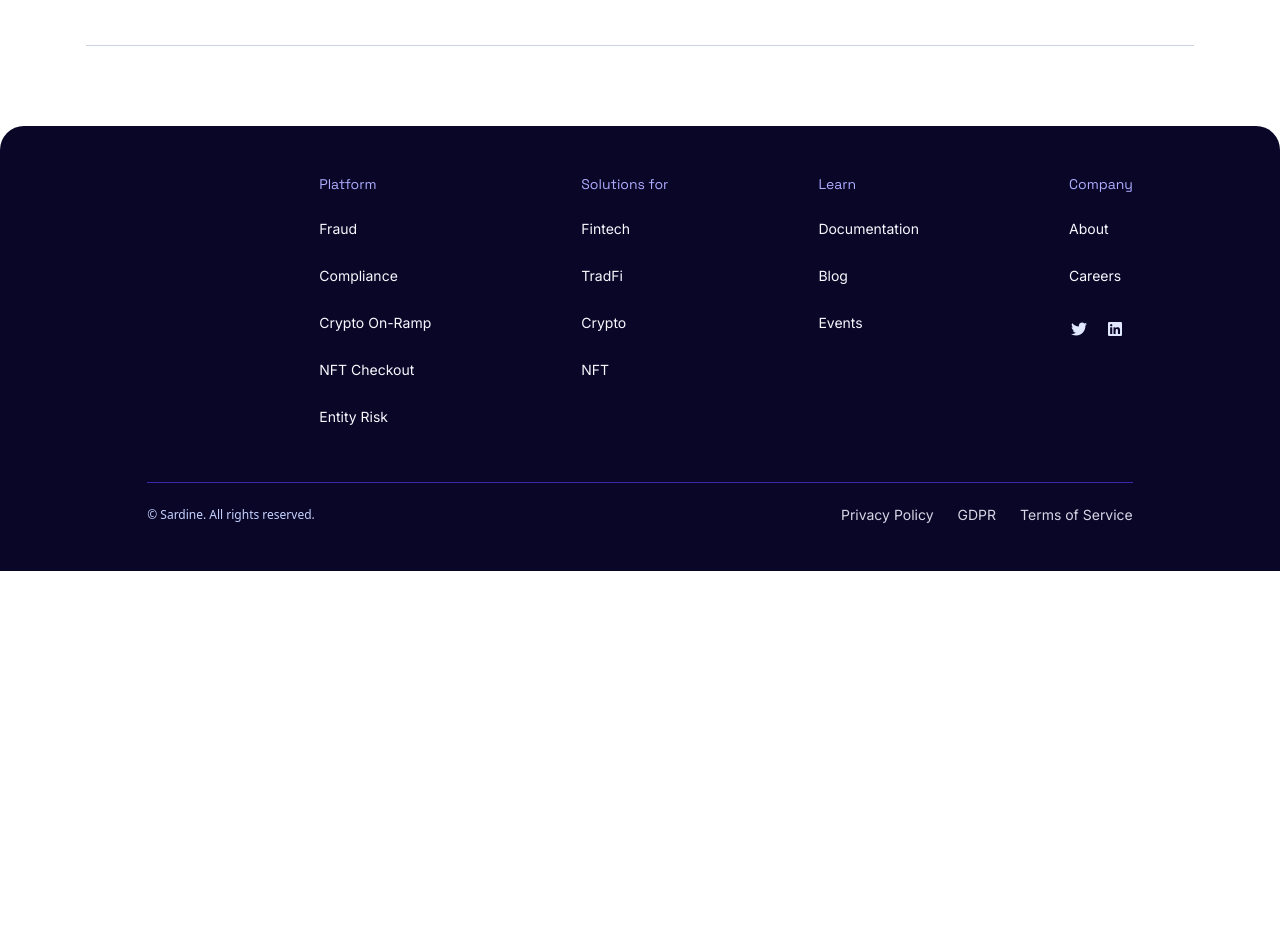
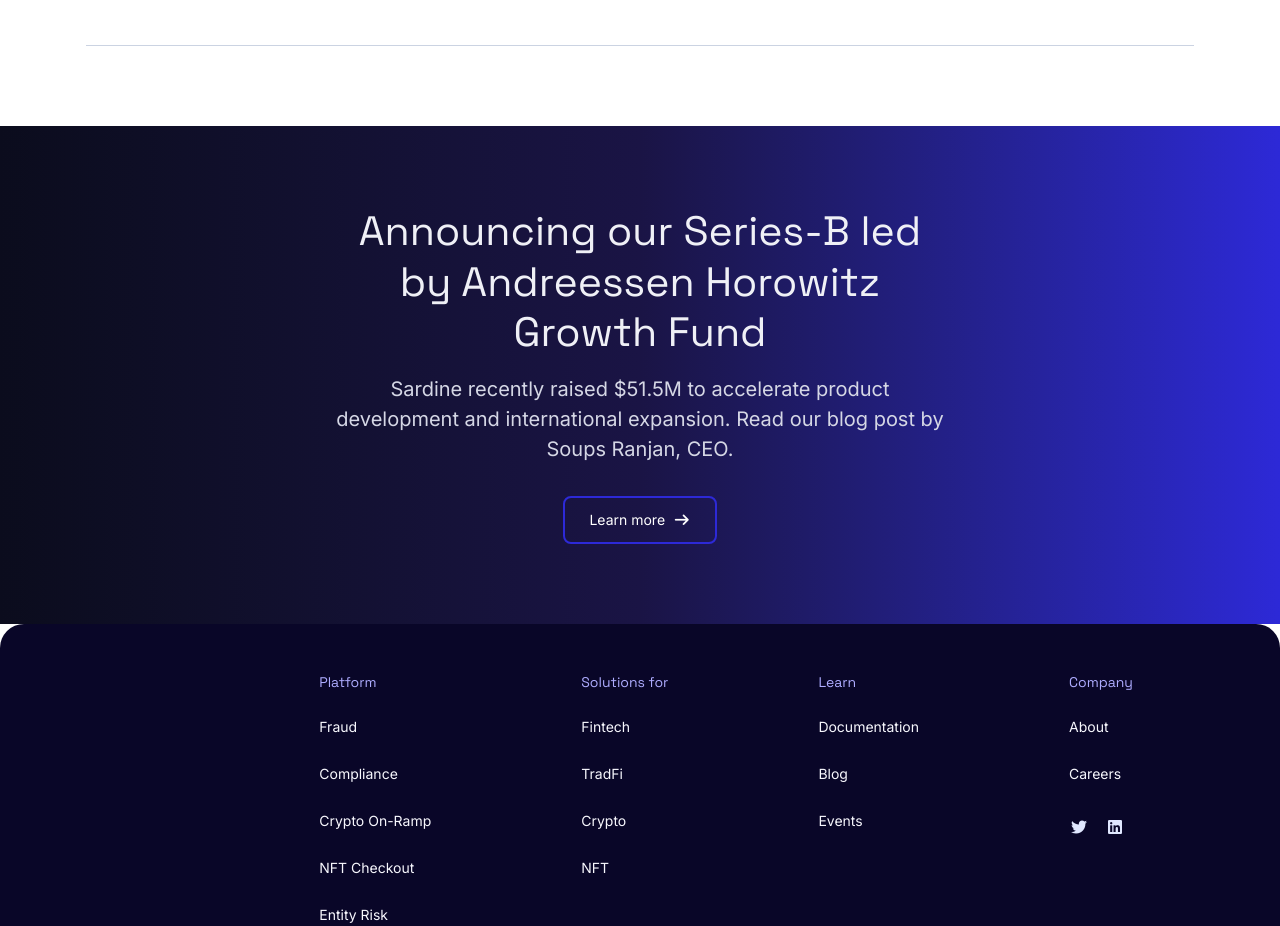
Before and after one commit to Azamat493/4-oy-12-dars-, a website: page index.html in a window 1280 px wide. Shown: the part 6013-6939 px from the top of the page. Before the commit the page ends 6584 px from the top, so only its background shows below. Drawn offline with Linux system fonts and the light colour scheme.

Commit message:
Описание изменений

```diff
--- a/index.html
+++ b/index.html
@@ -781,6 +781,29 @@
           <div class="mt-12 border-t border-[#cbd3e2]"></div>
         </div>
       </section>
+      <section
+        class="py-20 max-w-[1550px] w-full mx-auto px-6 bg-linear-to-r from-[#0b0c1d] via-[#1a1445] to-[#2d29d7]"
+      >
+        <div class="max-w-[1550px] w-full mx-auto text-center">
+          <h2
+            class="font-normal w-[50%] mx-auto text-[41px] leading-[123%] text-[#eff0f6] font-second-family mb-4"
+          >
+            Announcing our Series-B led by Andreessen Horowitz Growth Fund
+          </h2>
+          <p
+            class="font-normal w-[50%] mx-auto text-xl leading-[150%] text-[#d5d7e5] font-family mb-8"
+          >
+            Sardine recently raised $51.5M to accelerate product development and
+            international expansion. Read our blog post by Soups Ranjan, CEO.
+          </p>
+          <button
+            class="flex items-center mx-auto cursor-pointer justify-center gap-2 rounded-lg border-2 border-[#2d29d7] px-6 py-3 text-white text-sm font-normal font-family hover:bg-indigo-50 hover:text-[#2d29d7] transition"
+          >
+            <span>Learn more</span>
+            <i class="fa-solid fa-arrow-right"></i>
+          </button>
+        </div>
+      </section>
     </main>
     <footer
       class="bg-[#090628] max-w-[1550px] rounded-[24px_24px_0_0] mx-auto w-full py-12 px-6"
```
Also changed, not shown: src/output.css.
